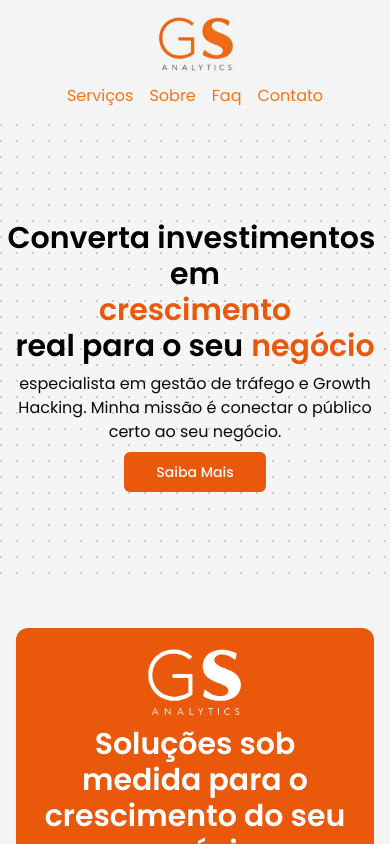
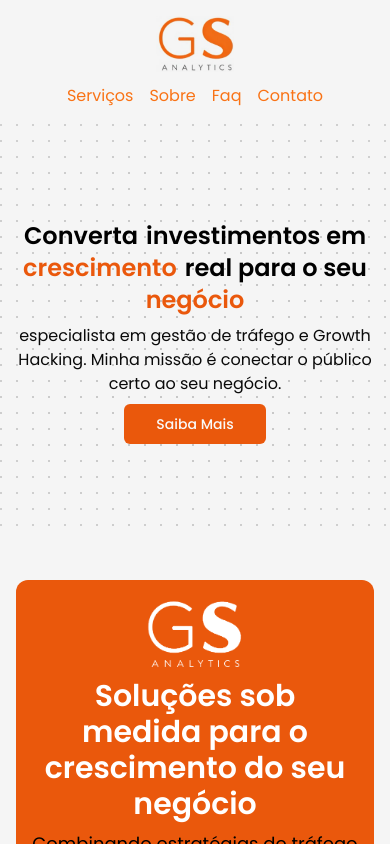
Before and after one commit to danielRaoli/gsanalytics, a React (Vite) app: page / in a window 390 px wide. Built offline with nearby package versions, Linux system fonts and the light colour scheme.

Commit message:
update hero title

```diff
--- a/index.html
+++ b/index.html
@@ -1,5 +1,5 @@
 <!doctype html>
-<html lang="en">
+<html lang="en" class="scroll-smooth">
   <head>
     <meta charset="UTF-8" />
     <link rel="icon" type="image/svg+xml" href="/public/logo-gs-branco-e-preto.png" />
--- a/src/components/hero.tsx
+++ b/src/components/hero.tsx
@@ -12,20 +12,29 @@ export default function Hero() {
         )}
       />
       <div className="flex flex-col gap-2 z-10">
-        <div className="flex flex-wrap justify-center items-center gap-x-2">
+        <div className="flex flex-wrap justify-center items-center gap-x-2 px-4">
           <TextAnimate
             animation="blurInUp"
             as="h1"
             by="character"
-            className="text-3xl font-semibold text-center text-black md:text-5xl"
+            className="text-2xl font-semibold text-center text-black md:text-5xl"
           >
-            Converta investimentos em
+            Converta
           </TextAnimate>
+          <TextAnimate
+            animation="blurInUp"
+            as="h1"
+            by="character"
+            className="text-2xl font-semibold text-center text-black md:text-5xl"
+          >
+            investimentos em
+          </TextAnimate>
+
           <TextAnimate
             animation="blurInUp"
             as="span"
             by="character"
-            className="text-3xl font-semibold text-center text-orange-600 md:text-5xl"
+            className="text-2xl font-semibold text-center text-orange-600 md:text-5xl"
           >
             crescimento
           </TextAnimate>
@@ -33,7 +42,7 @@ export default function Hero() {
             animation="blurInUp"
             as="span"
             by="character"
-            className="text-3xl font-semibold text-center text-black md:text-5xl"
+            className="text-2xl font-semibold text-center text-black md:text-5xl"
           >
             real para o seu
           </TextAnimate>
@@ -41,7 +50,7 @@ export default function Hero() {
             animation="blurInUp"
             as="span"
             by="character"
-            className="text-3xl font-semibold text-center text-orange-600 md:text-5xl"
+            className="text-2xl font-semibold text-center text-orange-600 md:text-5xl"
           >
             negócio
           </TextAnimate>
```
